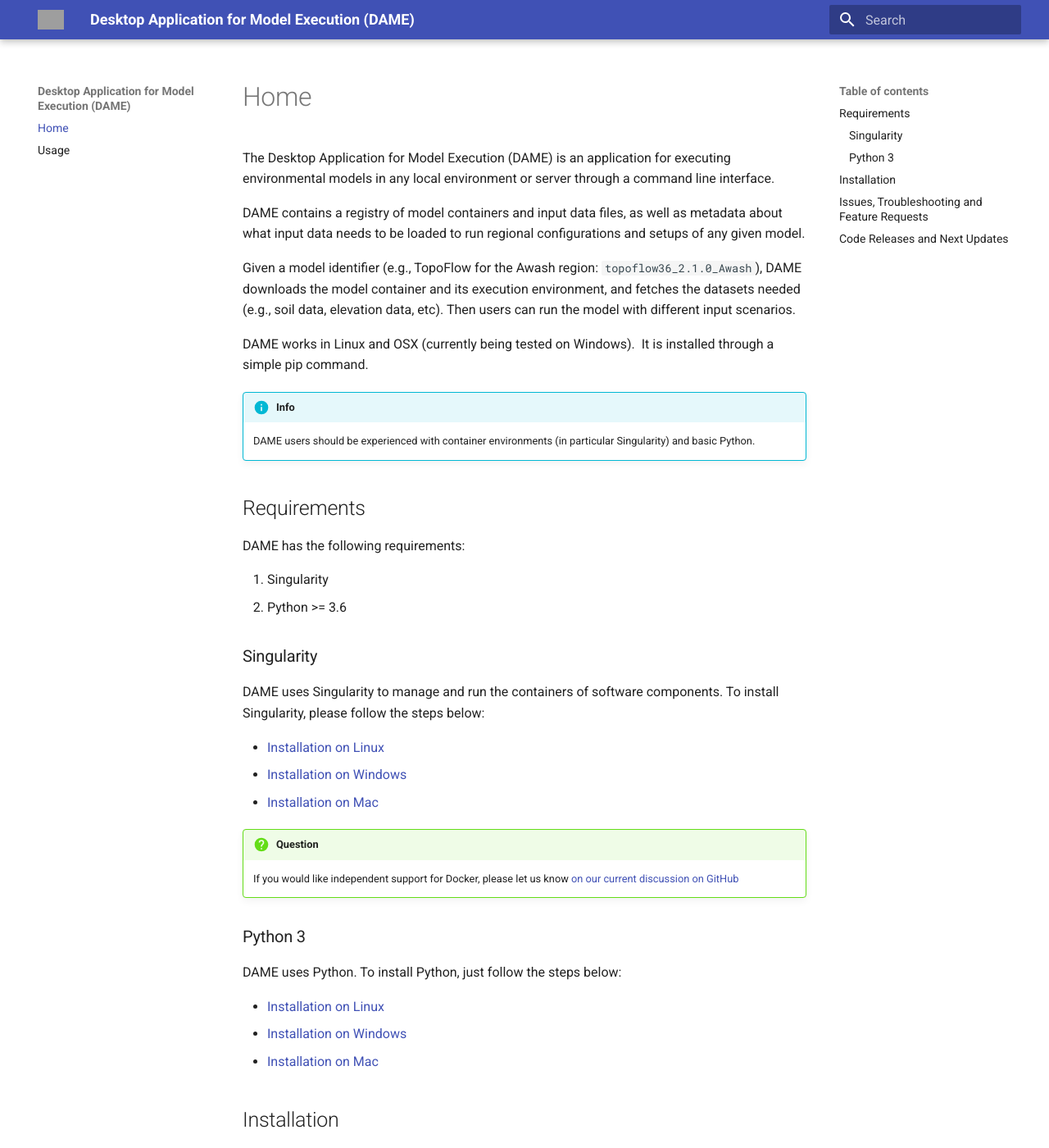
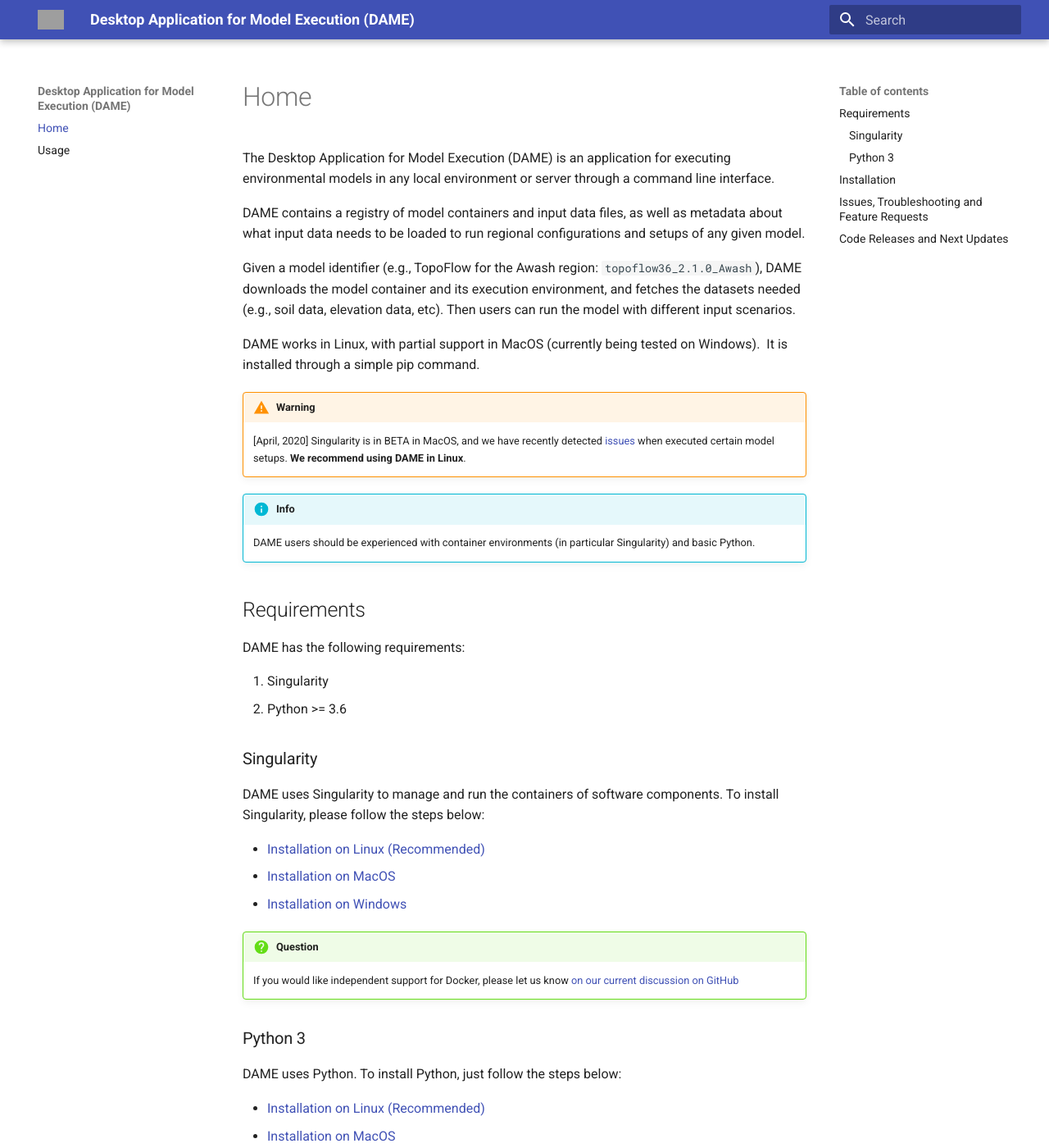
Before and after one commit to mintproject/dame_cli, an MkDocs documentation site: the page built from docs/index.md, in a window 1280 px wide and 1400 px high. Shown: the whole window at 82% size. Built offline with MkDocs 1.6.1 and Material for MkDocs 9.7.7, drawn with Linux system fonts in a browser that asks for light colours; grey boxes are pictures that could not be loaded.

Commit message:
Update index.md

```diff
--- a/docs/index.md
+++ b/docs/index.md
@@ -4,7 +4,10 @@ DAME contains a registry of model containers and input data files, as well as me
 
 Given a model identifier (e.g., TopoFlow for the Awash region: `topoflow36_2.1.0_Awash`), DAME downloads the model container and its execution environment, and fetches the datasets needed (e.g., soil data, elevation data, etc). Then users can run the model with different input scenarios.
 
-DAME works in Linux and OSX (currently being tested on Windows).  It is installed through a simple pip command.
+DAME works in Linux, with partial support in MacOS (currently being tested on Windows).  It is installed through a simple pip command.
+
+!!! warning
+    [April, 2020] Singularity is in BETA in MacOS, and we have recently detected [issues](https://github.com/mintproject/dame_cli/issues/50) when executed certain model setups. **We recommend using DAME in Linux**.
 
 !!! info
     DAME users should be experienced with container environments (in particular Singularity) and basic Python.
@@ -21,9 +24,10 @@ DAME has the following requirements:
 
 DAME uses Singularity to manage and run the containers of software components. To install Singularity, please follow the steps below:
 
-- [Installation on Linux](https://sylabs.io/guides/3.5/admin-guide/installation.html#)
+- [Installation on Linux (Recommended)](https://sylabs.io/guides/3.5/admin-guide/installation.html#)
+- [Installation on MacOS](https://sylabs.io/singularity-desktop-macos/)
 - [Installation on Windows](https://sylabs.io/guides/3.5/admin-guide/installation.html#windows)
-- [Installation on Mac](https://sylabs.io/singularity-desktop-macos/)
+
 
 
 !!! question
@@ -33,9 +37,10 @@ DAME uses Singularity to manage and run the containers of software components. T
 
 DAME uses Python. To install Python, just follow the steps below:
 
-- [Installation on Linux](https://realpython.com/installing-python/#linux)
+- [Installation on Linux (Recommended)](https://realpython.com/installing-python/#linux)
+- [Installation on MacOS](https://realpython.com/installing-python/#macos-mac-os-x)
 - [Installation on Windows](https://realpython.com/installing-python/#windows)
-- [Installation on Mac](https://realpython.com/installing-python/#macos-mac-os-x)
+
 
 ## Installation
 
```
